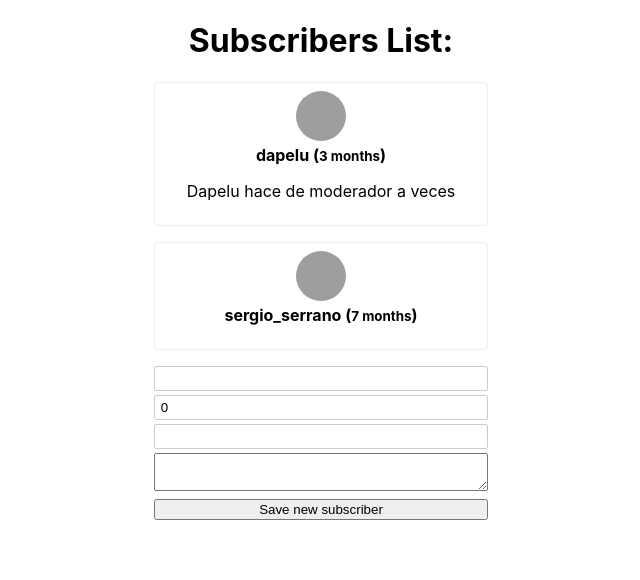
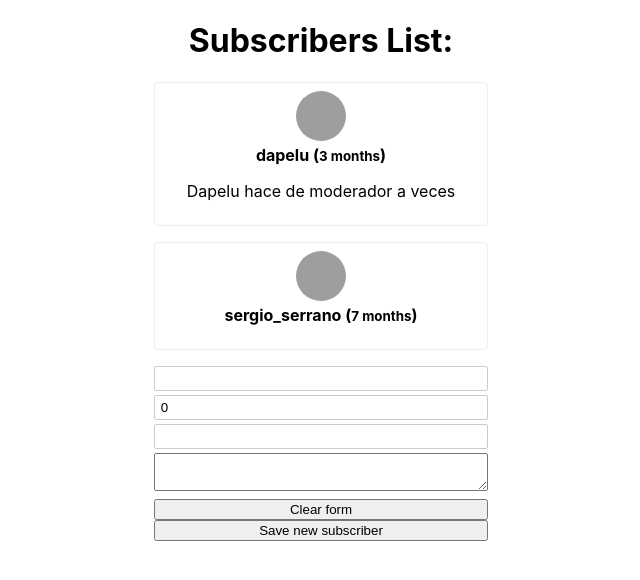
Before and after one commit to Becquerelia/typescript-subs, a React (Create React App) app: page / in a window 1280 px wide. Shown: the top 580 px of the page, without its empty margins (319-959 px from the left). Built offline with nearby package versions, Linux system fonts and the light colour scheme; grey boxes are pictures that could not be loaded.

Commit message:
feat clear form button

```diff
--- a/src/components/Form.tsx
+++ b/src/components/Form.tsx
@@ -17,16 +17,27 @@
         avatar: " ",
         description: " "
     })
+
     const handleSubmit = (e: React.FormEvent<HTMLFormElement>) => {
         e.preventDefault();
-        onNewSub(inputValues)
+        onNewSub(inputValues);
+        handleClear();
     };
 
     const handleChange = (e: React.ChangeEvent<HTMLInputElement | HTMLTextAreaElement>) => {
         setInputValues({
             ...inputValues,
             [e.target.name]: e.target.value
-        })
+        });
+    }
+
+    const handleClear = () => {
+        setInputValues({
+            nick: " ",
+            subMonths: 0,
+            avatar: " ",
+            description: " "
+        });
     }
 
     return (
@@ -37,7 +48,8 @@
           <input onChange={handleChange} value={inputValues.avatar} type="text" name="avatar" placeholder="avatar" />
           <textarea onChange={handleChange} value={inputValues.description} name="description" placeholder="description" />
 
-          <button>Save new subscriber</button>
+          <button onClick={handleClear} type='button' >Clear form</button>
+          <button type='submit' >Save new subscriber</button>
 
       </form>
     </div>
```
